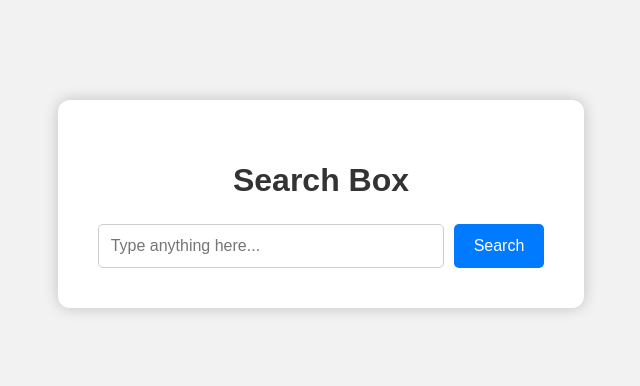
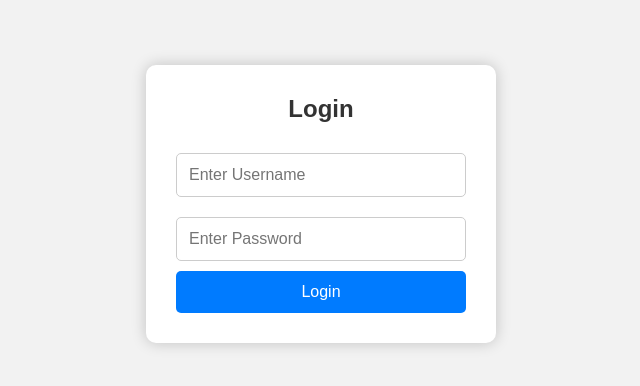
Before and after one commit to hudadgl-spec/hirun1978, a plain HTML site: page index.html in a window 1280 px wide. Shown: the part 196-582 px from the top of the page, without its empty margins (319-959 px from the left). Drawn offline with Linux system fonts and the light colour scheme.

Commit message:
Update index.html

```diff
--- a/index.html
+++ b/index.html
@@ -3,12 +3,17 @@
 <head>
     <meta charset="UTF-8">
     <meta name="viewport" content="width=device-width, initial-scale=1.0">
-<title>Assignment 11 - Search Box</title>
+    <title>Login Form</title>
 
     <style>
+        *{
+            margin:0;
+            padding:0;
+            box-sizing:border-box;
+            font-family:Arial, sans-serif;
+        }
+
         body{
-    margin:0;
-    font-family:Arial, sans-serif;
             background:#f2f2f2;
             display:flex;
             justify-content:center;
@@ -16,64 +21,68 @@ body{
             height:100vh;
         }
 
-.container{
-    background:white;
-    padding:40px;
-    border-radius:12px;
+        .login-box{
+            width:350px;
+            background:#fff;
+            padding:30px;
+            border-radius:10px;
             box-shadow:0 0 15px rgba(0,0,0,0.2);
-    text-align:center;
         }
 
-h1{
+        h2{
+            text-align:center;
+            margin-bottom:20px;
             color:#333;
-    margin-bottom:25px;
         }
 
-form{
-    display:flex;
-    justify-content:center;
-    gap:10px;
-}
-
-input[type="text"]{
-    width:320px;
+        input{
+            width:100%;
             padding:12px;
-    font-size:16px;
+            margin:10px 0;
             border:1px solid #ccc;
             border-radius:5px;
+            font-size:16px;
         }
 
         button{
-    padding:12px 20px;
+            width:100%;
+            padding:12px;
             background:#007BFF;
             color:white;
             border:none;
             border-radius:5px;
+            font-size:16px;
             cursor:pointer;
-    font-size:16px;
         }
 
         button:hover{
             background:#0056b3;
         }
     </style>
+</head>
 
-</head>
 <body>
 
-<div class="container">
+<div class="login-box">
 
-<h1>Search Box</h1>
+    <h2>Login</h2>
 
-<form action="https://formspree.io/f/xojaevjr" method="POST">
+    <!-- Replace YOUR_FORMSPREE_URL with your Formspree URL -->
+    <form action="YOUR_FORMSPREE_URL" method="POST">
 
         <input
             type="text"
-name="Search_Text"
-placeholder="Type anything here..."
+            name="Username"
+            placeholder="Enter Username"
             required>
 
-<button type="submit">Search</button>
+        <input
+            type="password"
+            name="Password"
+            placeholder="Enter Password"
+            required>
+
+        <button type="submit">Login</button>
 
     </form>
 
```
Lines whose indentation alone changed are shown as unchanged.
